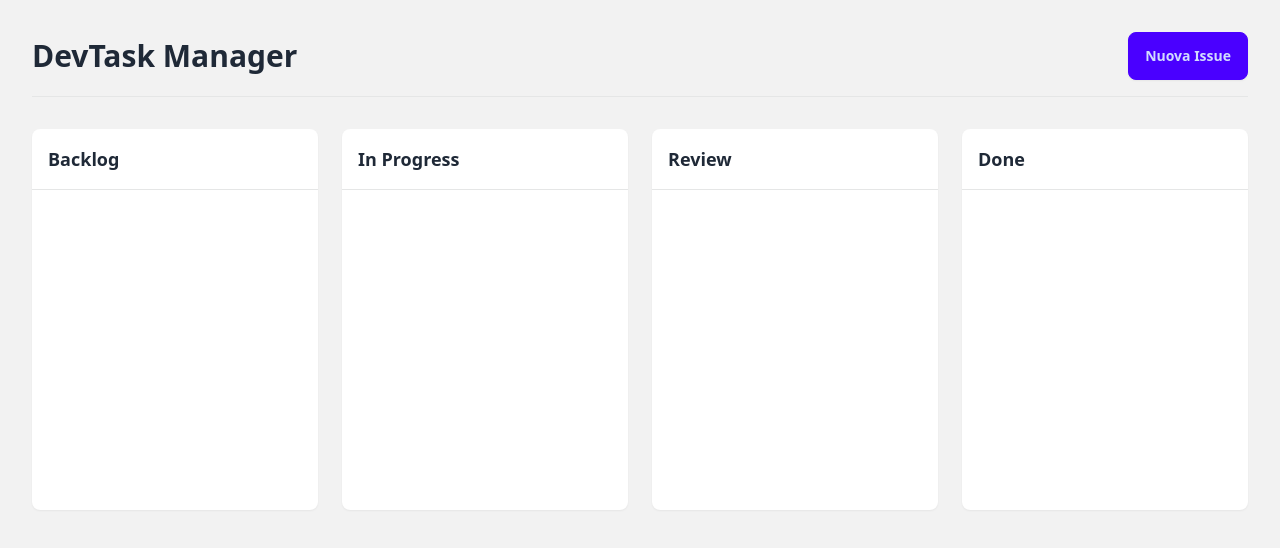
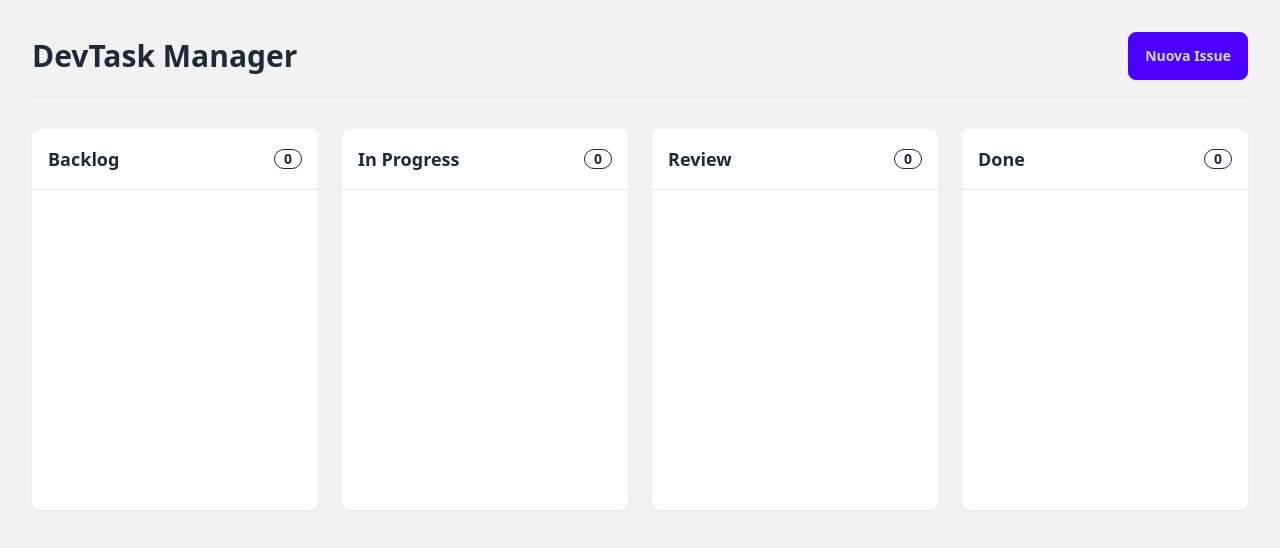
Before and after one commit to francescocolombo07/ProgettoKanbanBoard, a plain HTML site: page index.html in a window 1280 px wide. Drawn offline with nearby package versions, Linux system fonts and the light colour scheme.

Commit message:
Aggiunto contatori Issues e migliorato stile

```diff
--- a/index.html
+++ b/index.html
@@ -12,6 +12,7 @@
 
     <style>
         .kanban-column { min-height: 20rem; }
+        .sortable-ghost { opacity: 0.3; background-color: #d1d5db; }
     </style>
 </head>
 <body class="bg-base-200 font-sans p-4 sm:p-8">
@@ -29,19 +30,31 @@
         <!-- Griglia contenente le colonne -->
         <main id="kanban-board" class="grid grid-cols-1 md:grid-cols-2 lg:grid-cols-4 gap-6">
             <div class="bg-base-100 rounded-lg shadow-sm">
-                <h2 class="font-bold text-lg p-4 border-b border-base-300 flex justify-between items-center"><span>Backlog</span></h2>
+                <h2 class="font-bold text-lg p-4 border-b border-base-300 flex justify-between items-center">
+                    <span>Backlog</span>
+                    <span id="backlog-count" class="badge badge-outline">0</span>
+                </h2>
                 <div id="backlog" class="p-4 space-y-4 kanban-column"></div>
             </div>
             <div class="bg-base-100 rounded-lg shadow-sm">
-                <h2 class="font-bold text-lg p-4 border-b border-base-300 flex justify-between items-center"><span>In Progress</span></h2>
+                <h2 class="font-bold text-lg p-4 border-b border-base-300 flex justify-between items-center">
+                    <span>In Progress</span>
+                    <span id="inprogress-count" class="badge badge-neutral">0</span>
+                </h2>
                 <div id="inprogress" class="p-4 space-y-4 kanban-column"></div>
             </div>
             <div class="bg-base-100 rounded-lg shadow-sm">
-                <h2 class="font-bold text-lg p-4 border-b border-base-300 flex justify-between items-center"><span>Review</span></h2>
+                <h2 class="font-bold text-lg p-4 border-b border-base-300 flex justify-between items-center">
+                    <span>Review</span>
+                    <span id="review-count" class="badge badge-neutral">0</span>
+                </h2>
                 <div id="review" class="p-4 space-y-4 kanban-column"></div>
             </div>
             <div class="bg-base-100 rounded-lg shadow-sm">
-                <h2 class="font-bold text-lg p-4 border-b border-base-300 flex justify-between items-center"><span>Done</span></h2>
+                <h2 class="font-bold text-lg p-4 border-b border-base-300 flex justify-between items-center">
+                    <span>Done</span>
+                    <span id="done-count" class="badge badge-neutral">0</span>
+                </h2>
                 <div id="done" class="p-4 space-y-4 kanban-column"></div>
             </div>
         </main>
--- a/script.js
+++ b/script.js
@@ -19,6 +19,31 @@ document.addEventListener('DOMContentLoaded', () => {
         high: { text: 'Alta', class: 'badge-error' },
         critical: { text: 'Critica', class: 'badge-neutral text-white' }
     };
+
+    // Funzione per aggiornare i contatori delle issue in ogni colonna
+    const updateCounts = () => {
+        const counts = issues.reduce((acc, issue) => {
+            acc[issue.status] = (acc[issue.status] || 0) + 1;
+            return acc;
+        }, { backlog: 0, inprogress: 0, review: 0, done: 0 });
+
+        // Funzione per aggiornare un singolo contatore, dato il suo ID e il conteggio
+        const updateSingleCount = (countId, count) => {
+            const element = document.getElementById(countId);
+            if (element) {
+                element.textContent = count;
+                element.classList.toggle('badge-outline', count === 0);
+                element.classList.toggle('badge-neutral', count > 0);
+            }
+        };
+
+        // Aggiornamento di tutti i contatori
+        updateSingleCount('backlog-count', counts.backlog);
+        updateSingleCount('inprogress-count', counts.inprogress);
+        updateSingleCount('review-count', counts.review);
+        updateSingleCount('done-count', counts.done);
+    };
+
 
     // Funzione per salvare l'array 'issues' nel localStorage del browser
     const saveIssues = () => {
@@ -54,6 +79,8 @@ document.addEventListener('DOMContentLoaded', () => {
             // 3. Aggiunta della card alla colonna corretta
             columns[issue.status].appendChild(issueElement);
         });
+
+        updateCounts()
     };
 
     // Gestore per l'invio del modulo di creazione
@@ -98,6 +125,7 @@ document.addEventListener('DOMContentLoaded', () => {
                     saveIssues();
                     // Non serve rirenderizzare, SortableJS ha già aggiornato il DOM
                 }
+                updateCounts();
             }
         });
     });
```
